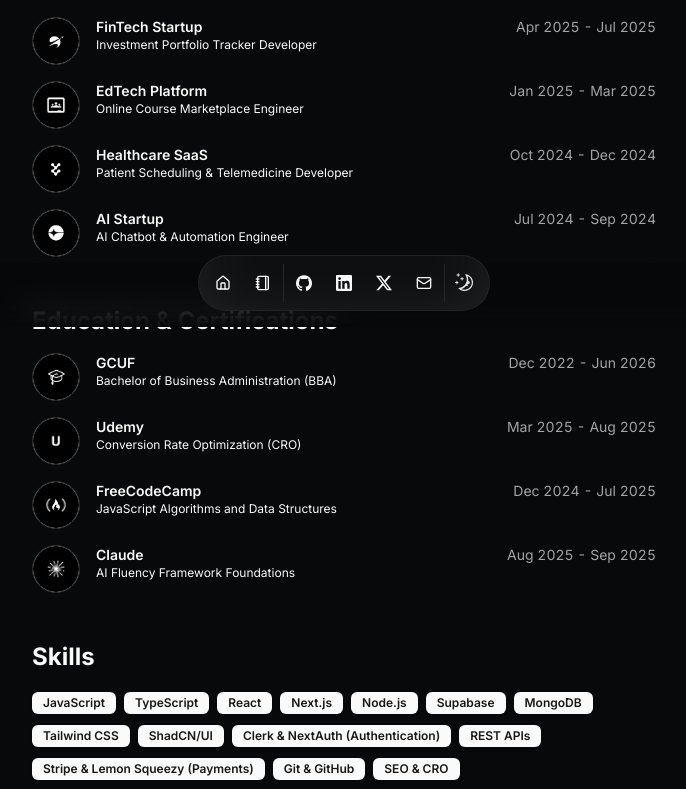
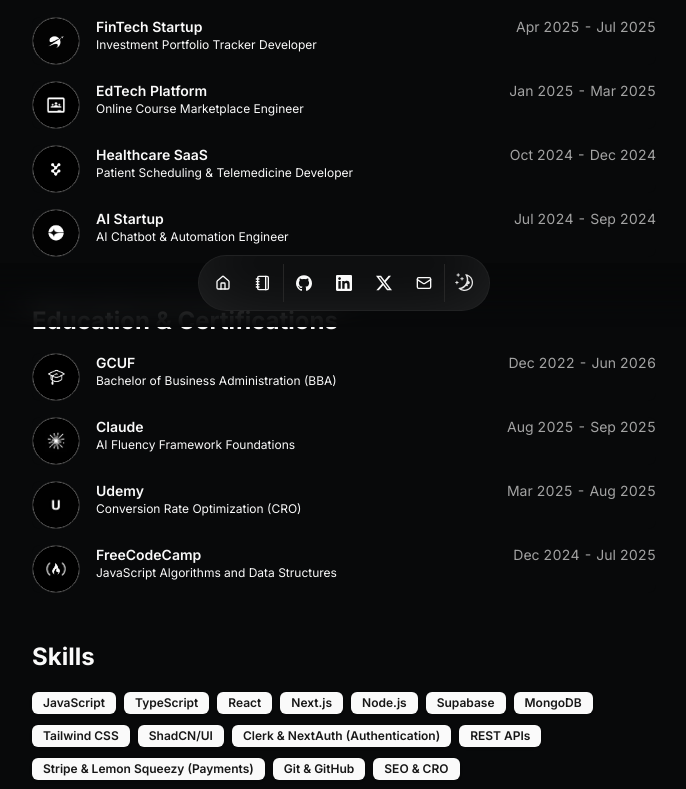
Before and after one commit to MuhammadTanveerAbbas/V4-portfolio, a Next.js app: page / in a window 1280 px wide. Shown: the part 473-1262 px from the top of the page, without its empty margins (296-982 px from the left). Built offline with nearby package versions, Linux system fonts and the light colour scheme.

Commit message:
Update resume.tsx

```diff
--- a/src/data/resume.tsx
+++ b/src/data/resume.tsx
@@ -121,6 +121,14 @@
       start: "Dec 2022",
       end: "Jun 2026",
     },
+   {
+      school: "Claude",
+      href: "https://verify.skilljar.com/c/sdqqcxaeu566",
+      degree: "AI Fluency Framework Foundations",
+      logoUrl: "/Claude.webp",
+      start: "Aug 2025",
+      end: "Sep 2025",
+    },
     {
       school: "Udemy",
       href: "https://www.udemy.com/certificate/UC-59223166-900f-4a9e-b2ee-d80efe22dbce/",
@@ -136,14 +144,6 @@
       logoUrl: "/FreeCodeCamp.webp",
       start: "Dec 2024",
       end: "Jul 2025",
-    },
-    {
-      school: "Claude",
-      href: "https://verify.skilljar.com/c/sdqqcxaeu566",
-      degree: "AI Fluency Framework Foundations",
-      logoUrl: "/Claude.webp",
-      start: "Aug 2025",
-      end: "Sep 2025",
     },
   ],
 
```
